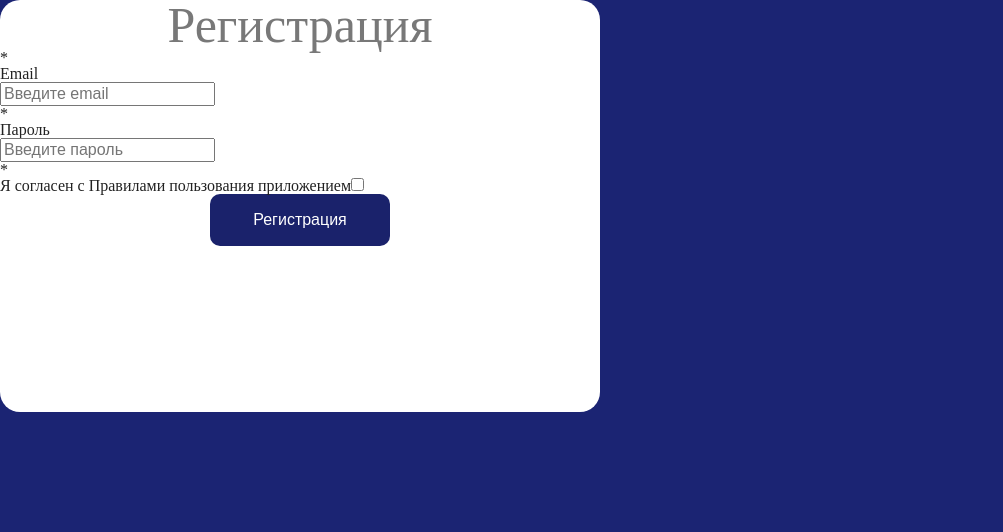
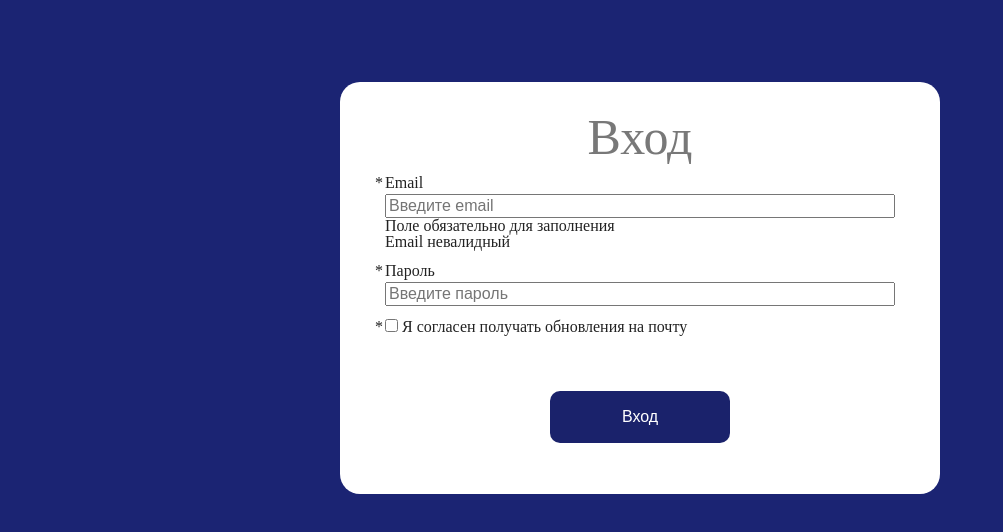
Before and after one commit to Elastomaniac/my-portfolio-4, a plain HTML site: page index.html in a window 1280 px wide. Shown: the whole page, without its empty margins (0-1003 px from the left). Drawn offline with Linux system fonts and the light colour scheme.

Commit message:
форма сверстана, js отсутствует

```diff
--- a/index.html
+++ b/index.html
@@ -9,15 +9,55 @@
   <title>Exam</title>
 </head>
 <body>
-  <form class="form" action="">
-    <h1>Регистрация</h1>
-    <p class="star">*</p><p class=""email>Email</p>
-    <input type="text" placeholder="Введите email">
-    <p class="star">*</p><p class="password">Пароль</p>
-    <input type="password" placeholder="Введите пароль">
-    <p class="star">*</p><label for="checkbox">Я согласен с Правилами пользования приложением<input type="checkbox" id="checkbox"></label>
-    <button class="registration">Регистрация</button>
-  </form>
+  <div class="wrapper">
+    <form class="form form-register" action="">
+      <h2 class="form-title">Регистрация</h2>
+
+      <div class="form__item">
+        <span class="form__item-title">Email</span>
+        <input type="text" class="form__item-input"placeholder="Введите email">
+      </div>
+
+      <div class="form__item">
+        <span class="form__item-title">Пароль</span>
+        <input type="password" class="form__item-input"placeholder="Введите пароль">
+      </div>
+
+      <div class="form__item">
+        <input type="checkbox" id="check">
+        <label for="check">Я согласен с Правилами пользования приложением</label>
+      </div>
+      <button class="form__submit" >Регистрация</button>
+    </form>
+
+
+
+
+    <form class="form form-auth" action="">
+      <h2 class="form-title">Вход</h2>
+
+      <div class="form__item">
+        <span class="form__item-title">Email</span>
+        <input type="text" placeholder="Введите email" class="form__item-input">
+        <span class="error" id="error_null">Поле обязательно для заполнения</span><br>
+        <span class="error" id="error_valid">Email невалидный</span>
+      </div>
+
+      <div class="form__item">
+        <span class="form__item-title">Пароль</span>
+        <input type="password" class="form__item-input" placeholder="Введите пароль">
+      </div>
+
+      <div class="form__item">
+        <input type="checkbox" id="check">
+        <label for="check">Я согласен получать обновления на почту</label>
+      </div>
+
+
+      <button class="form__submit">Вход</button>
+    </form>
+  </div>
+
 
 
   <script src="./scripts/script.js"></script>
--- a/sass/style.scss
+++ b/sass/style.scss
@@ -1,21 +1,56 @@
-body {
+* {
+  box-sizing: border-box;
+}
+
+.form-register {
+  display: none;
+}
+.wrapper {
+  height: 100vh;
+  margin: 0 auto;
+  display: flex;
+  justify-content: center;
+  align-items: baseline;
   background-color: #1B2473;
   .form {
+    padding: 30px 45px 25px 45px;
     background-color: #fff;
     width: 600px;
     height: 412px;
     border-radius: 20px;
-    h1 {
+    margin-top: 82px;
+    h2 {
       color:#787878;
       text-align: center;
       font-size: 50px;
     }
-    button {
+    .form-title {
+      margin-bottom: 13px;
+      text-align: center;
+    }
+    .form__item {
+      position: relative;
+      margin-bottom: 13px;
+    }
+    .form__item::before{
+      content: '*';
+      position: absolute;
+      left: -10px;
+    }
+    .form__item-title {
+      display: block;
+      margin-bottom: 3px;
+    }
+    .form__item-input {
+      display: block;
+      width: 100%;
+    }
+    .form__submit {
+      margin: 56px auto 26px auto;
       display: block;
       width: 180px;
       height: 52px;
       border-radius: 10px;
-      margin: 0 auto;
       background-color: #1A226B;
       color: #fff;
     }
```
Also changed, not shown: css/style.css, 1 other file.
